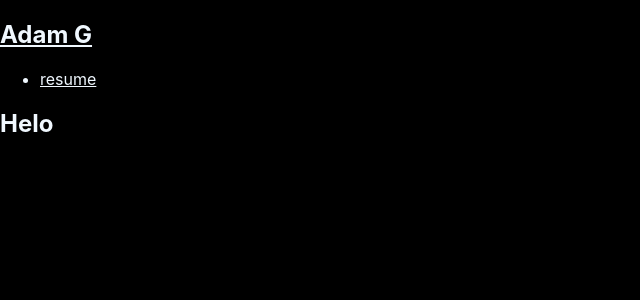
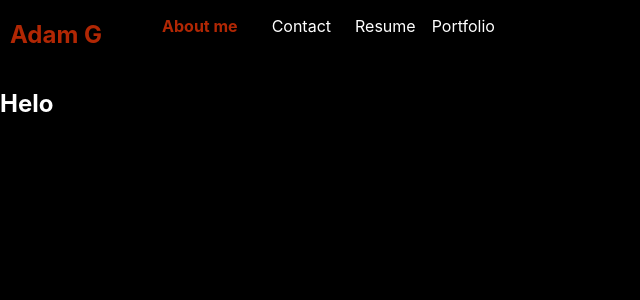
Before and after one commit to adamcg123/personal-portfolio, a React (Create React App) app: page / in a window 1280 px wide. Shown: the top 300 px of the page, without its empty margins (0-640 px from the left). Built offline with nearby package versions, Linux system fonts and the light colour scheme.

Commit message:
work from another computer

```diff
--- a/src/App.css
+++ /dev/null
@@ -1,43 +0,0 @@
-* {
-  background-color: black;
-  color: aliceblue;
-}
-
-.App {
-  text-align: center;
-}
-
-.App-logo {
-  height: 40vmin;
-  pointer-events: none;
-}
-
-@media (prefers-reduced-motion: no-preference) {
-  .App-logo {
-    animation: App-logo-spin infinite 20s linear;
-  }
-}
-
-.App-header {
-  background-color: #282c34;
-  min-height: 100vh;
-  display: flex;
-  flex-direction: column;
-  align-items: center;
-  justify-content: center;
-  font-size: calc(10px + 2vmin);
-  color: white;
-}
-
-.App-link {
-  color: #61dafb;
-}
-
-@keyframes App-logo-spin {
-  from {
-    transform: rotate(0deg);
-  }
-  to {
-    transform: rotate(360deg);
-  }
-}
--- a/src/App.js
+++ b/src/App.js
@@ -1,7 +1,7 @@
-import react from 'react';
+import React from 'react';
 import About from './components/About'
 import Nav from './components/Nav'
-import './App.css';
+
 
 function App() {
   return (
--- a/src/components/About/index.js
+++ b/src/components/About/index.js
@@ -1,4 +1,4 @@
-import react from "react";
+import React from "react";
 
 function About() {
     return (
--- a/src/components/Nav/index.js
+++ b/src/components/Nav/index.js
@@ -1,32 +1,51 @@
-import react from "react";
+import React from "react";
+import { capitalizeFirstLetter } from "../../utils/helpers";
 
 function Nav() {
     const categories = [
-        { name: 'resume', description: 'test' }
+        // { name: 'About Me', description: 'Info about me' },
+        { name: 'Resume', description: 'My resume' },
+        { name: 'Portfolio', description: 'My portfolio and projects' },
+
     ];
 
-    const handleClick = () => {
-        console.log("click handled")
-    }
+    const handleClick = (item) => {
+        console.log(item);
+        return item;
+    };
 
     return (
-        <header>
+        <header className="flex-row px-1">
             <h2>
-                <a href="/">
-                    <span>Adam G</span>
+                <a data-testid="link" href="/">
+                    Adam G
                 </a>
             </h2>
             <nav>
-                <ul className="">
-                    <li className="">
-                        <a href="#about" onClick={() => handleClick()}>
-                            resume
+                <ul className="flex-row">
+                    <li className="mx-2">
+                        <a href="#about" onClick={() => handleClick('About Me')}>
+                            About me
                         </a>
                     </li>
+                    <li className={"mx-2"}>
+                        <span onClick={() => handleClick()}>
+                            Contact
+                        </span>
+                    </li>
+                    {
+                        categories.map((category) => (
+                            <li className="mx-1" key={category.name} >
+                                <span onClick={() => { handleClick(category.name); }}>
+                                    {capitalizeFirstLetter(category.name)}
+                                </span>
+                            </li>
+                        ))
+                    }
                 </ul>
             </nav>
         </header>
-    )
+    );
 }
 
-export default Nav
+export default Nav;
--- a/src/index.css
+++ b/src/index.css
@@ -1,13 +1,88 @@
+* {
+  background-color: black;
+  color: white;
+  box-sizing: border-box;
+}
+
+:root {
+  --primary: #8c54ff;
+  --secondary: #f3a847;
+  --tertiary: #b12704;
+  --light: #fafafa;
+  --dark: #000000;
+  --darker: #111111;
+  --error: rgb(228, 46, 1);
+  --spacing-one: calc(1rem * 0.5);
+  --spacing-two: calc(1rem);
+  --spacing-five: calc(2.5rem);
+}
+
 body {
   margin: 0;
-  font-family: -apple-system, BlinkMacSystemFont, 'Segoe UI', 'Roboto', 'Oxygen',
-    'Ubuntu', 'Cantarell', 'Fira Sans', 'Droid Sans', 'Helvetica Neue',
+  font-family: -apple-system, BlinkMacSystemFont, "Segoe UI", "Roboto", "Oxygen",
+    "Ubuntu", "Cantarell", "Fira Sans", "Droid Sans", "Helvetica Neue",
     sans-serif;
   -webkit-font-smoothing: antialiased;
   -moz-osx-font-smoothing: grayscale;
 }
 
 code {
-  font-family: source-code-pro, Menlo, Monaco, Consolas, 'Courier New',
+  font-family: source-code-pro, Menlo, Monaco, Consolas, "Courier New",
     monospace;
 }
+
+.flex-row {
+  display: flex;
+  flex-wrap: wrap;
+}
+
+.px-1 {
+  padding-right: var(--spacing-one);
+  padding-left: var(--spacing-one);
+}
+
+.px-2 {
+  padding-right: var(--spacing-two);
+  padding-left: var(--spacing-two);
+}
+
+.mx-1 {
+  margin-right: var(--spacing-one);
+  margin-left: var(--spacing-one);
+}
+
+.mx-2 {
+  margin-right: var(--spacing-two);
+  margin-left: var(--spacing-two);
+}
+
+a {
+  border-radius: 5px;
+  color: var(--primary);
+  font-weight: 600;
+  padding: 2px 4px;
+  margin-left: -2px;
+  margin-right: -2px;
+}
+
+a {
+  color: var(--tertiary);
+  text-decoration: none;
+  font-weight: bold;
+}
+
+li {
+  list-style: none;
+}
+
+a:hover {
+  text-decoration: underline;
+}
+
+nav a:hover {
+  text-decoration: none;
+}
+
+span {
+  cursor: pointer;
+}
--- /dev/null
+++ b/src/utils/helpers.js
@@ -0,0 +1,3 @@
+export function capitalizeFirstLetter(string) {
+    return string.charAt(0).toUpperCase() + string.slice(1);
+}
```
Also changed, not shown: 2 other files (tests, documents, lock files or other folders).
